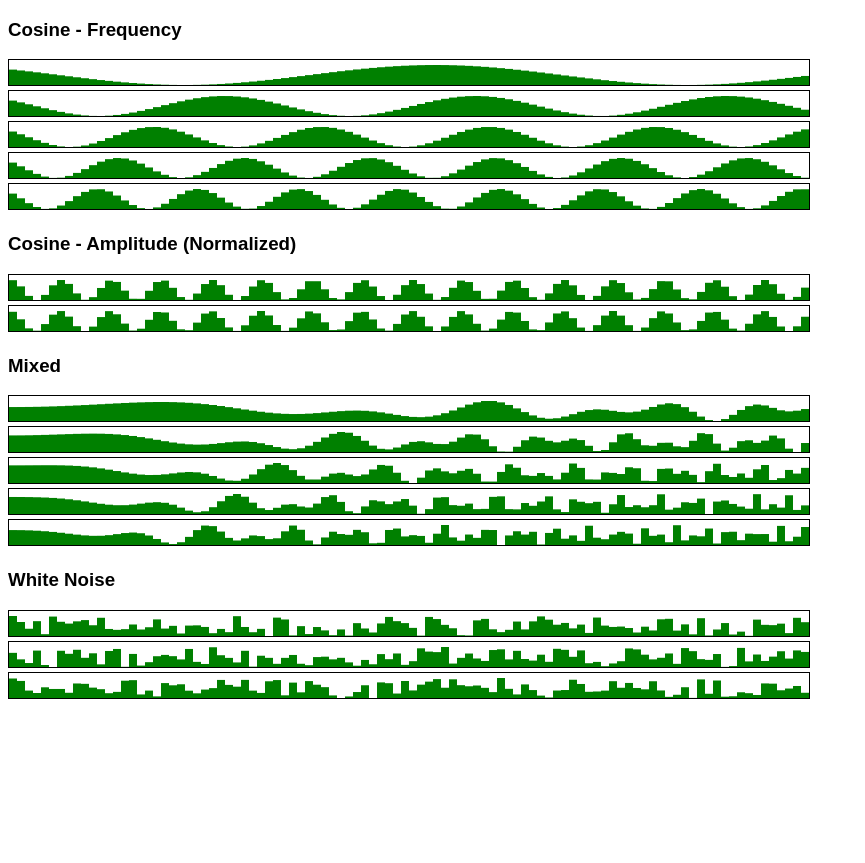
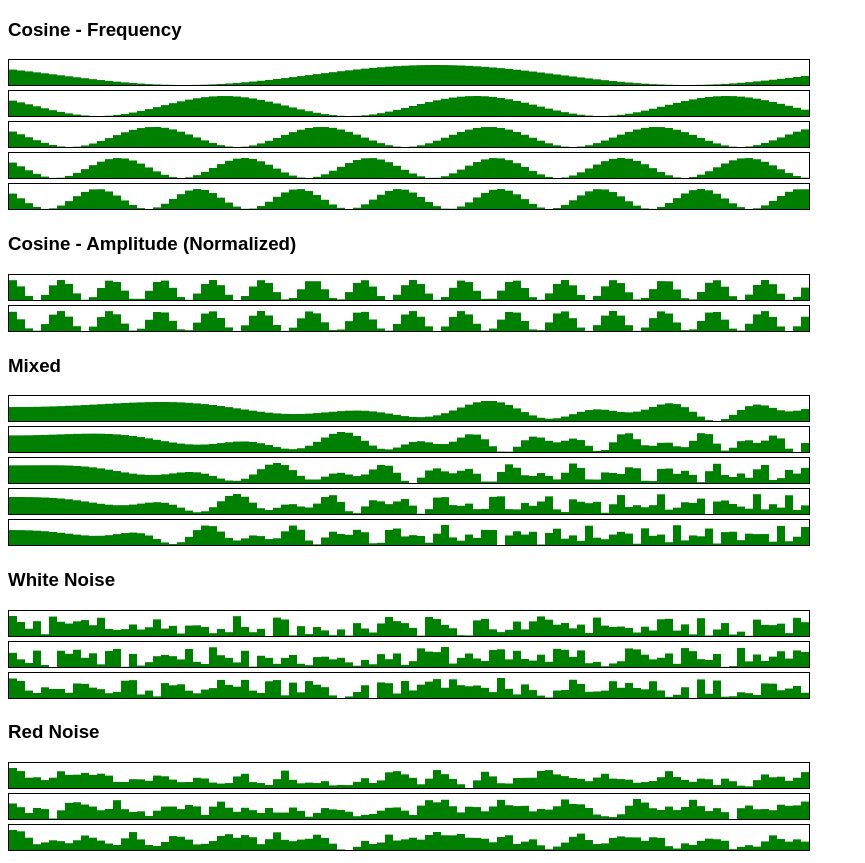
Before and after one commit to aoswalt/web-noise, a plain HTML site: page index.html in a window 1280 px wide. Shown: the whole page, without its empty margins (0-865 px from the left). Before the commit the page ends 800 px from the top, so only its background shows below. Drawn offline with Linux system fonts and the light colour scheme.

Commit message:
red noise

```diff
--- a/index.html
+++ b/index.html
@@ -31,6 +31,11 @@
     <div><canvas class="whiteNoise" width="800px" height="25px"></canvas></div>
     <div><canvas class="whiteNoise" width="800px" height="25px"></canvas></div>
 
+    <h3>Red Noise</h3>
+    <div><canvas class="redNoise" width="800px" height="25px"></canvas></div>
+    <div><canvas class="redNoise" width="800px" height="25px"></canvas></div>
+    <div><canvas class="redNoise" width="800px" height="25px"></canvas></div>
+
     <script src="js/draw.js"></script>
     <script src="js/noise.js"></script>
     <script src="js/random.js"></script>
--- a/js/draw.js
+++ b/js/draw.js
@@ -30,12 +30,12 @@ var Draw = ((draw) => {
   }
 
   //NOTE(adam): draw bar graph of noise
-  draw.drawNoise = (ctx, noiseFunc) => {
+  draw.drawNoise = (ctx, noiseFunc, finishFunc = (n) => n) => {
     const noise = []
     for(let i = 0; i < barCount; ++i) {
       noise[i] = noiseFunc(i)
     }
-    draw.drawBars(ctx, noise)
+    draw.drawBars(ctx, finishFunc(noise))
   }
 
 
--- a/js/noise.js
+++ b/js/noise.js
@@ -11,6 +11,9 @@ var Noise = ((noise) => {
   noise.adjacentMin = (noise) =>
     noise.map((e, i) => i === 0 ? noise[i] : Math.min(noise[i - 1], noise[i]))
 
+  noise.smoother = (noise) =>
+    noise.map((e, i) => i === 0 ? noise[i] : 0.5 * (noise[i - 1] + noise[i]))
+
 
   return noise
 })(Noise || {})
--- a/script.js
+++ b/script.js
@@ -46,3 +46,14 @@ whiteList.forEach((ctx, ctxIndex) => {
   noiseFunc = (x) => Random.range(-1, 1, rand)
   Draw.drawNoise(ctx, noiseFunc)
 })
+
+
+const redList = Array.from(document.querySelectorAll('.redNoise'))
+  .map((c) => c.getContext('2d'))
+redList.forEach((ctx) => ctx.fillStyle = barColor)
+
+redList.forEach((ctx, ctxIndex) => {
+  const rand = Random.makeRandom(ctxIndex)
+  noiseFunc = (x) => Random.range(-1, 1, rand)
+  Draw.drawNoise(ctx, noiseFunc, Noise.smoother)
+})
```
